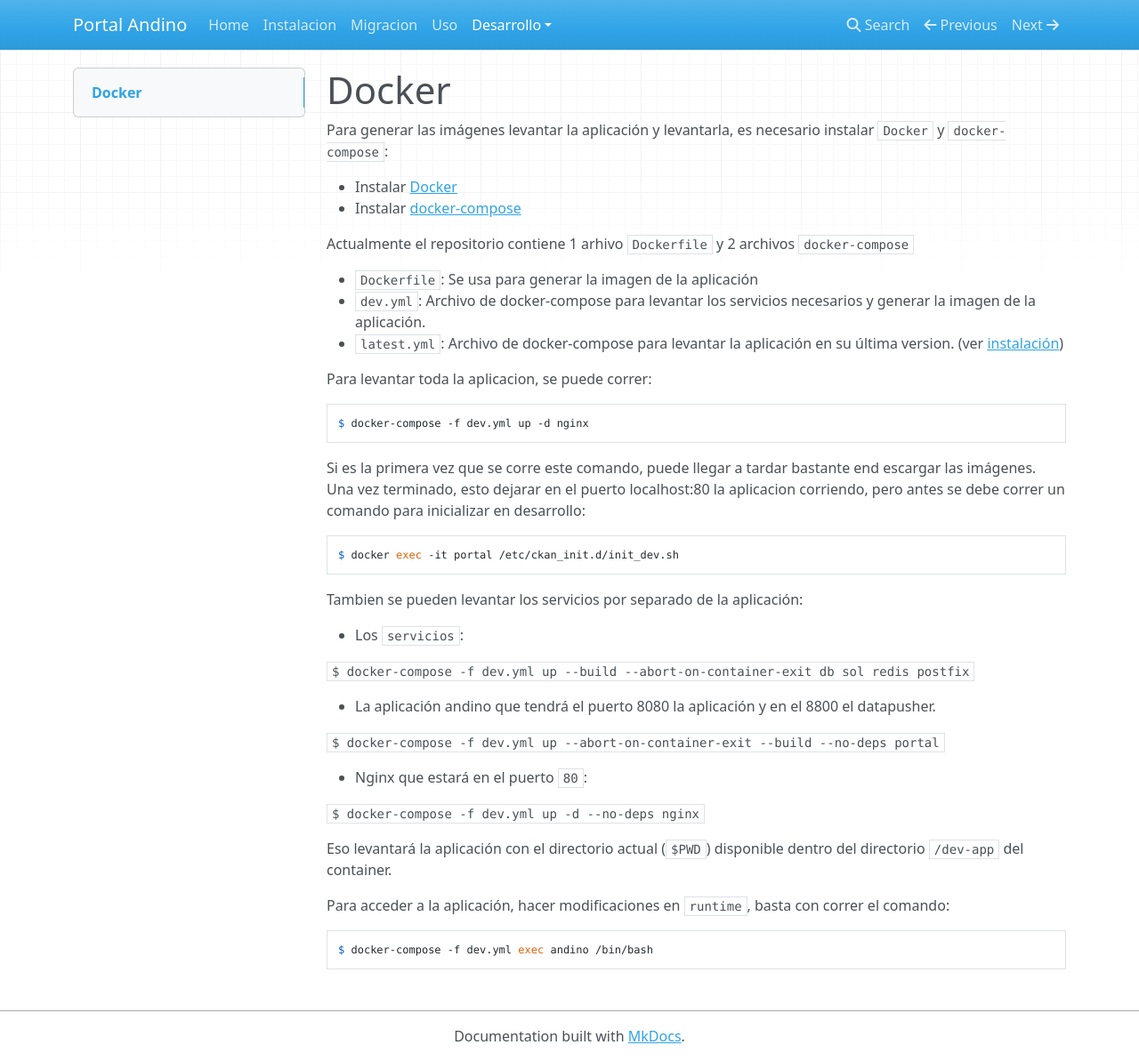
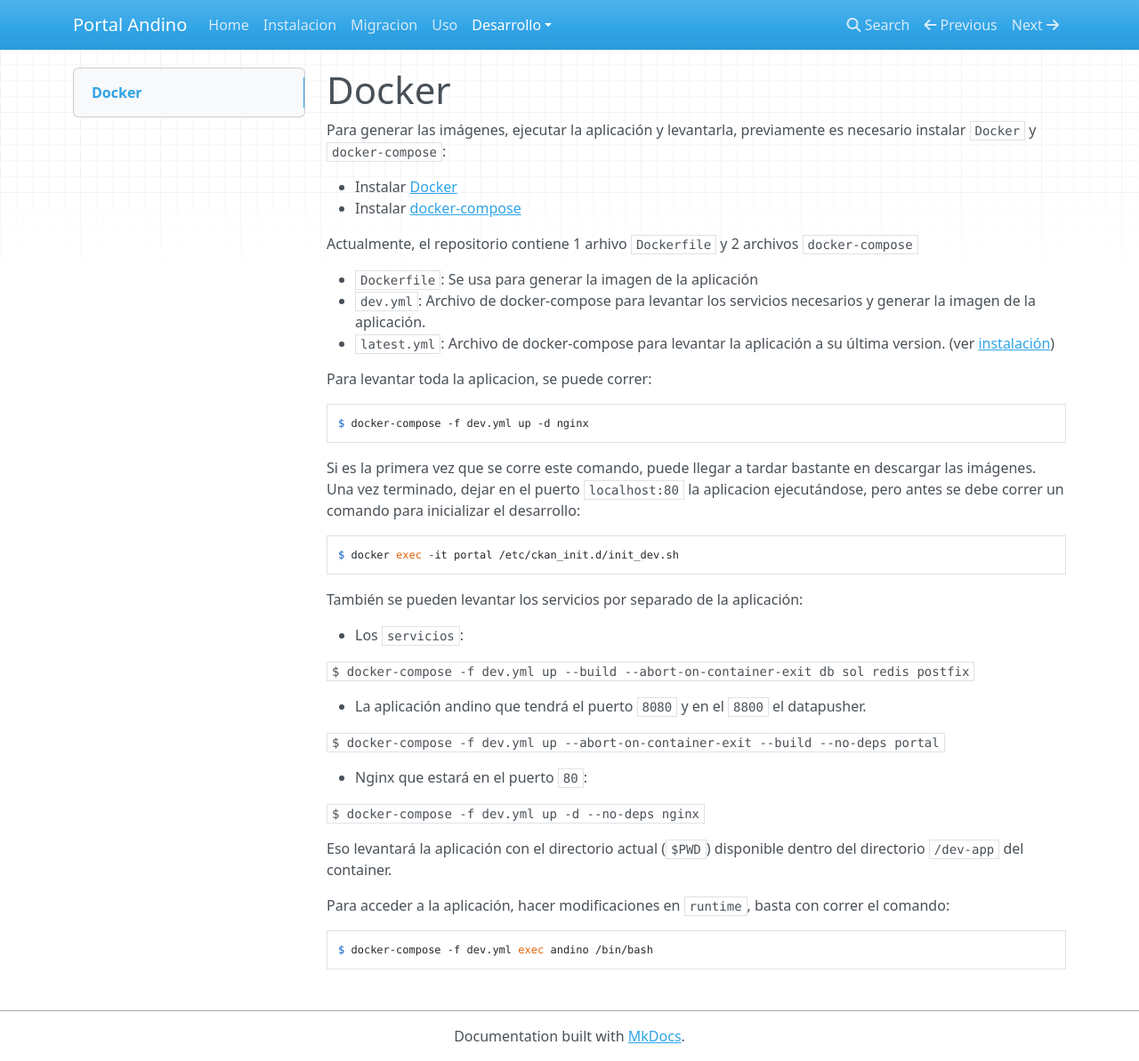
Before and after one commit to datosgobar/portal-andino, an MkDocs documentation site: the page built from docs/development/docker.md, in a window 1280 px wide and 1193 px high. Shown: the whole window at 89% size. Built offline with MkDocs 1.6.1, drawn with Linux system fonts in a browser that asks for light colours; nearby versions of some CDN libraries; old or Windows-style settings are respelled for this version of MkDocs.

Commit message:
Minor fixes

````diff
--- a/docs/development/docker.md
+++ b/docs/development/docker.md
@@ -1,33 +1,33 @@
 # Docker
 
-Para generar las imágenes levantar la aplicación y levantarla, es necesario instalar `Docker` y `docker-compose`:
+Para generar las imágenes, ejecutar la aplicación y levantarla, previamente es necesario instalar `Docker` y `docker-compose`:
 
 * Instalar [Docker](https://docs.docker.com/engine/installation/linux/ubuntu/)
 * Instalar [docker-compose](https://docs.docker.com/compose/install/)
 
-Actualmente el repositorio contiene 1 arhivo `Dockerfile` y 2 archivos `docker-compose`
+Actualmente, el repositorio contiene 1 arhivo `Dockerfile` y 2 archivos `docker-compose`
 
 * `Dockerfile`: Se usa para generar la imagen de la aplicación
 * `dev.yml`: Archivo de docker-compose para levantar los servicios necesarios y generar la imagen de la aplicación.
-* `latest.yml`: Archivo de docker-compose para levantar la aplicación en su última version. (ver [instalación](docs/setup/install.md))
+* `latest.yml`: Archivo de docker-compose para levantar la aplicación a su última version. (ver [instalación](docs/setup/install.md))
 
 Para levantar toda la aplicacion, se puede correr:
 
     $ docker-compose -f dev.yml up -d nginx
 
-Si es la primera vez que se corre este comando, puede llegar a tardar bastante end escargar las imágenes.
-Una vez terminado, esto dejarar en el puerto localhost:80 la aplicacion corriendo, pero antes se debe correr un comando para inicializar en desarrollo:
+Si es la primera vez que se corre este comando, puede llegar a tardar bastante en descargar las imágenes.
+Una vez terminado, dejar en el puerto `localhost:80` la aplicacion ejecutándose, pero antes se debe correr un comando para inicializar el desarrollo:
 
     $ docker exec -it portal /etc/ckan_init.d/init_dev.sh
 
 
-Tambien se pueden levantar los servicios por separado de la aplicación:
+También se pueden levantar los servicios por separado de la aplicación:
 
 * Los `servicios`:
 
 ```$ docker-compose -f dev.yml up --build --abort-on-container-exit db sol redis postfix```
 
-* La aplicación andino que tendrá el puerto 8080 la aplicación y en el 8800 el datapusher.
+* La aplicación andino que tendrá el puerto `8080` y en el `8800` el datapusher.
 
 ```$ docker-compose -f dev.yml up --abort-on-container-exit --build --no-deps portal```
 
````
